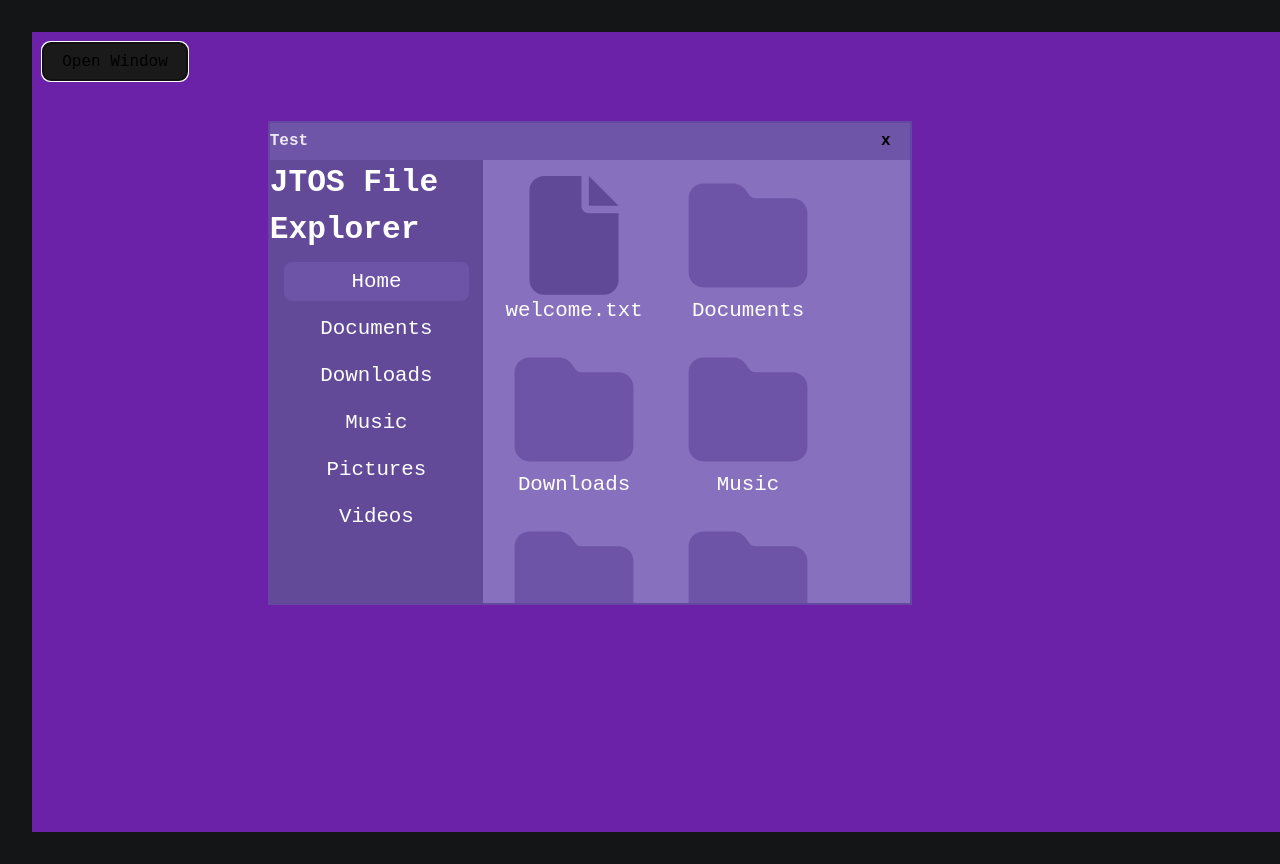
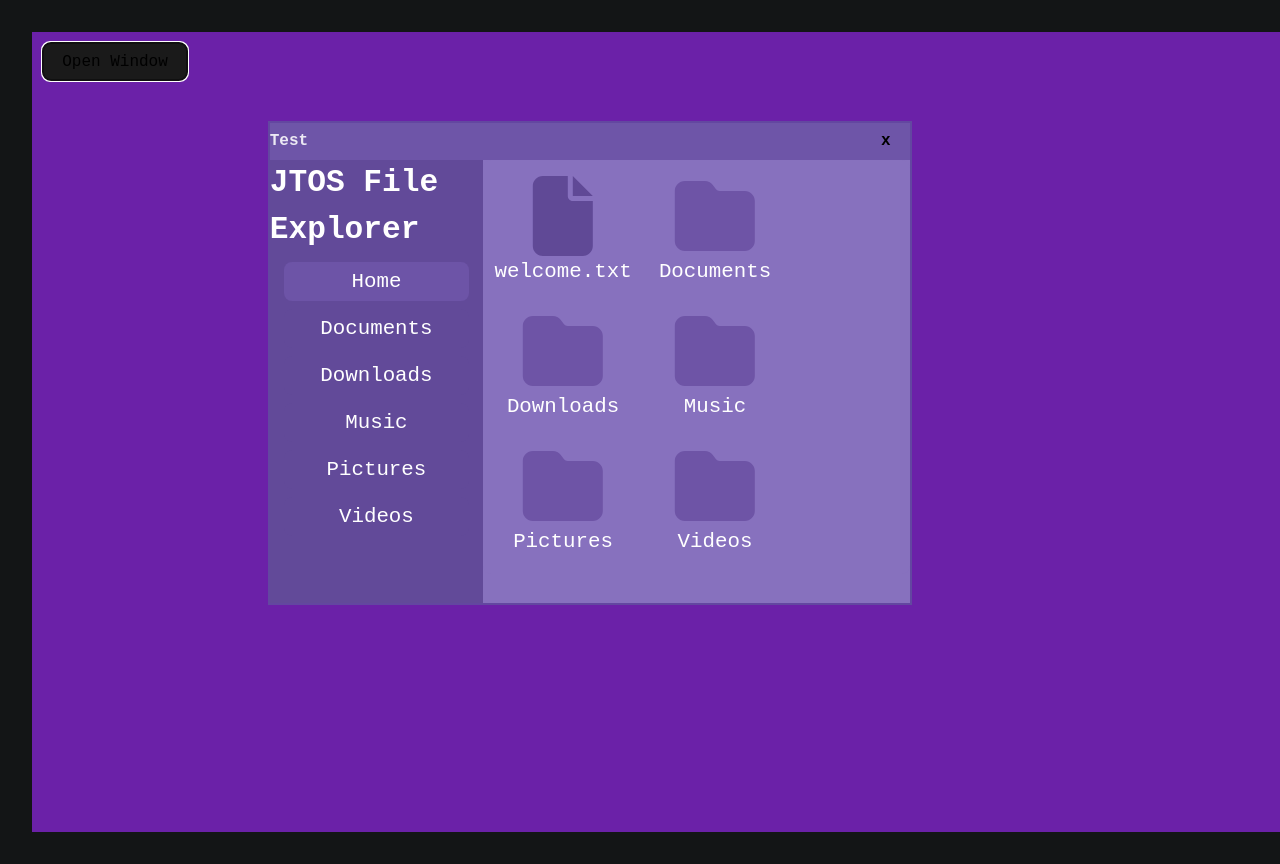
Before and after one commit to JhonTabio/JTOS-Portfolio, a React (Vite) app: page /gui in a window 1280 px wide. Both pictures are taken after a click on the button "Open Window". Shown: the top 864 px of the page. Built offline with nearby package versions, Linux system fonts and the light colour scheme.

Commit message:
Fixed some visual issues with icon size rescaling with screen

```diff
--- a/src/routes/GUI.css
+++ b/src/routes/GUI.css
@@ -53,14 +53,14 @@
 {
   display: grid;
   gap: clamp(8px, 2vw, 24px);
-  grid-template-columns: repeat(auto-fit, 150px);
+  grid-template-columns: repeat(auto-fit, clamp(75px, 10vw, 25vw));
   user-select: none;
 }
 
 .gui_icon
 {
-  width: clamp(32px, 15vw, 100vw);
-  height: clamp(32px, 15vh, 100vh);
+  width: clamp(32px, 7vw, 100vw);
+  height: clamp(32px, 10vh, 100vh);
   display: block;
   object-fit: contain;
 }
@@ -82,7 +82,6 @@
   flex-direction: column;
   justify-content: center;
   align-items: center;
-  height: 150px;
 }
 
 .gui_card:hover
```
